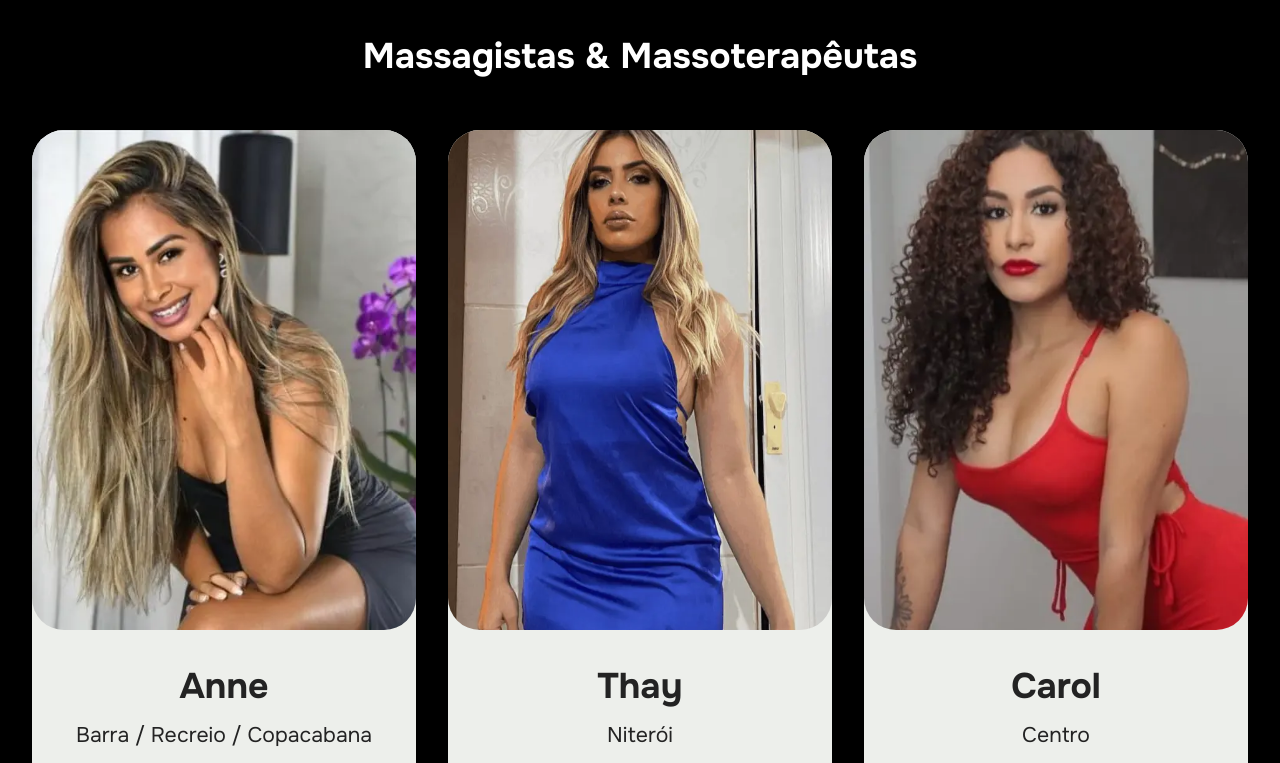
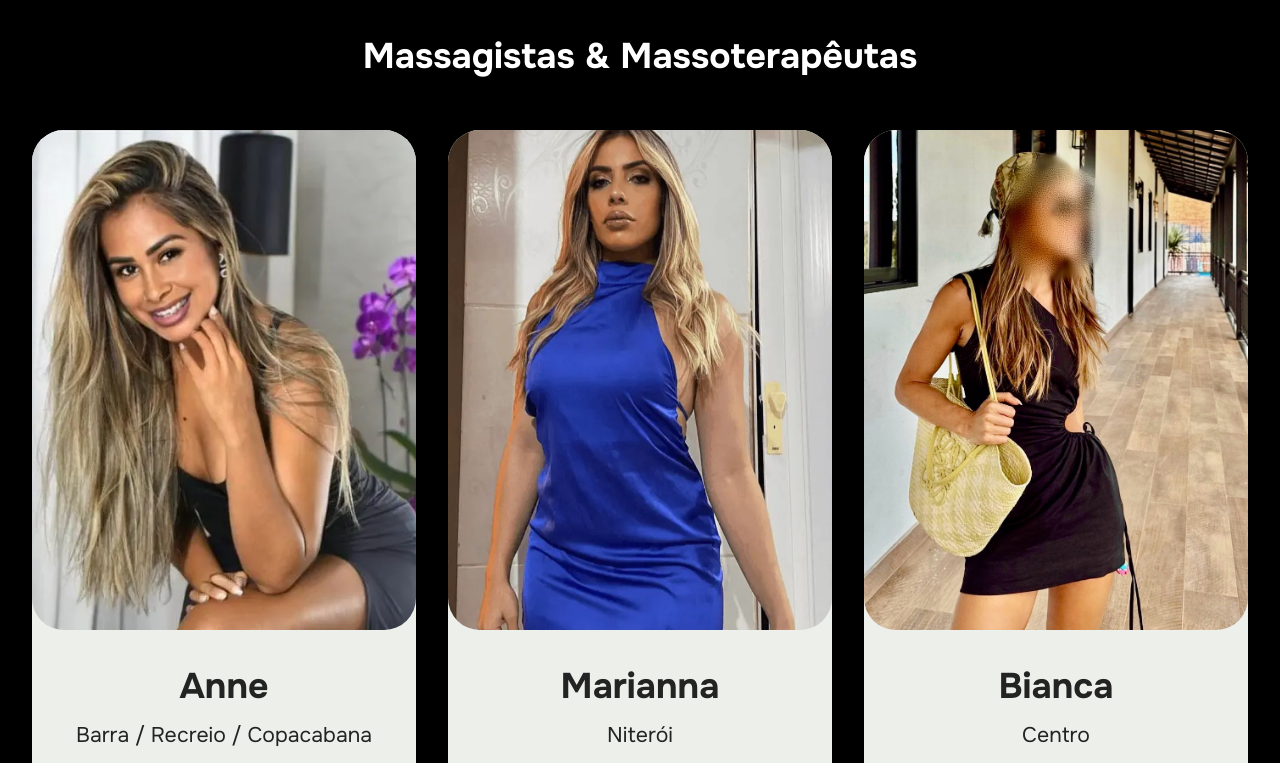
Before and after one commit to ianovpires/massagensvip, a plain HTML site: page index.html in a window 1280 px wide. Shown: the part 800-1563 px from the top of the page. Drawn offline with Linux system fonts and the light colour scheme; files whose address does not match are found by name.

Commit message:
Ajustando as imagens marianna e  Bianca

```diff
--- a/index.html
+++ b/index.html
@@ -116,15 +116,15 @@
 			</div><div class="item features-image col-12 col-md-6 col-lg-4">
 				<div class="item-wrapper">
 					<div class="item-img">
-						<img src="assets/images/product-7-770x1089.webp" alt="Mobirise Website Builder" data-slide-to="1" data-bs-slide-to="2">
+						<img src="assets/images/product-7-770x1089.webp" alt="Marianna" data-slide-to="1" data-bs-slide-to="2">
 					</div>
 					<div class="item-content">
 						<h5 class="item-title mbr-fonts-style display-5">
-							<strong>Thay</strong></h5>
+							<strong>Marianna</strong></h5>
 						<p class="mbr-text mbr-fonts-style display-7">
 							Niterói
 						</p>
-						<div class="mbr-section-btn item-footer"><a href="https://api.whatsapp.com/send?phone=+5521997542946&text=Oi,%20Thay%20vi%20seu%20an%C3%BAncio%20no%20site%20massagemvips.com.br,%20gostaria%20de%20saber%20mais%20sobre%20os%20seus%20servi%C3%A7os." class="btn item-btn btn-success display-7" target="_blank"><span class="socicon socicon-whatsapp mbr-iconfont mbr-iconfont-btn"></span>Saiba Mais</a></div>
+						<div class="mbr-section-btn item-footer"><a href="https://api.whatsapp.com/send?phone=+5521997542946&text=Oi,%Marianna%20vi%20seu%20an%C3%BAncio%20no%20site%20massagemvips.com.br,%20gostaria%20de%20saber%20mais%20sobre%20os%20seus%20servi%C3%A7os." class="btn item-btn btn-success display-7" target="_blank"><span class="socicon socicon-whatsapp mbr-iconfont mbr-iconfont-btn"></span>Saiba Mais</a></div>
 					</div>
 
 				</div>
@@ -132,11 +132,11 @@
 			<div class="item features-image col-12 col-md-6 col-lg-4">
 				<div class="item-wrapper">
 					<div class="item-img">
-						<img src="assets/images/product-6-770x1157.webp" alt="Carol" data-slide-to="2">
+						<img src="assets/images/terapeutas/Bianca.JPG" alt="Bianca" data-slide-to="2">
 					</div>
 					<div class="item-content">
 						<h5 class="item-title mbr-fonts-style display-5">
-							<strong>Carol</strong>
+							<strong>Bianca</strong>
 						</h5>
 						<p class="mbr-text mbr-fonts-style display-7">
 							Centro
```
Also changed, not shown: assets/images/terapeutas/Bianca.JPG (added), assets/images/terapeutas/Marianna.JPG (added).
